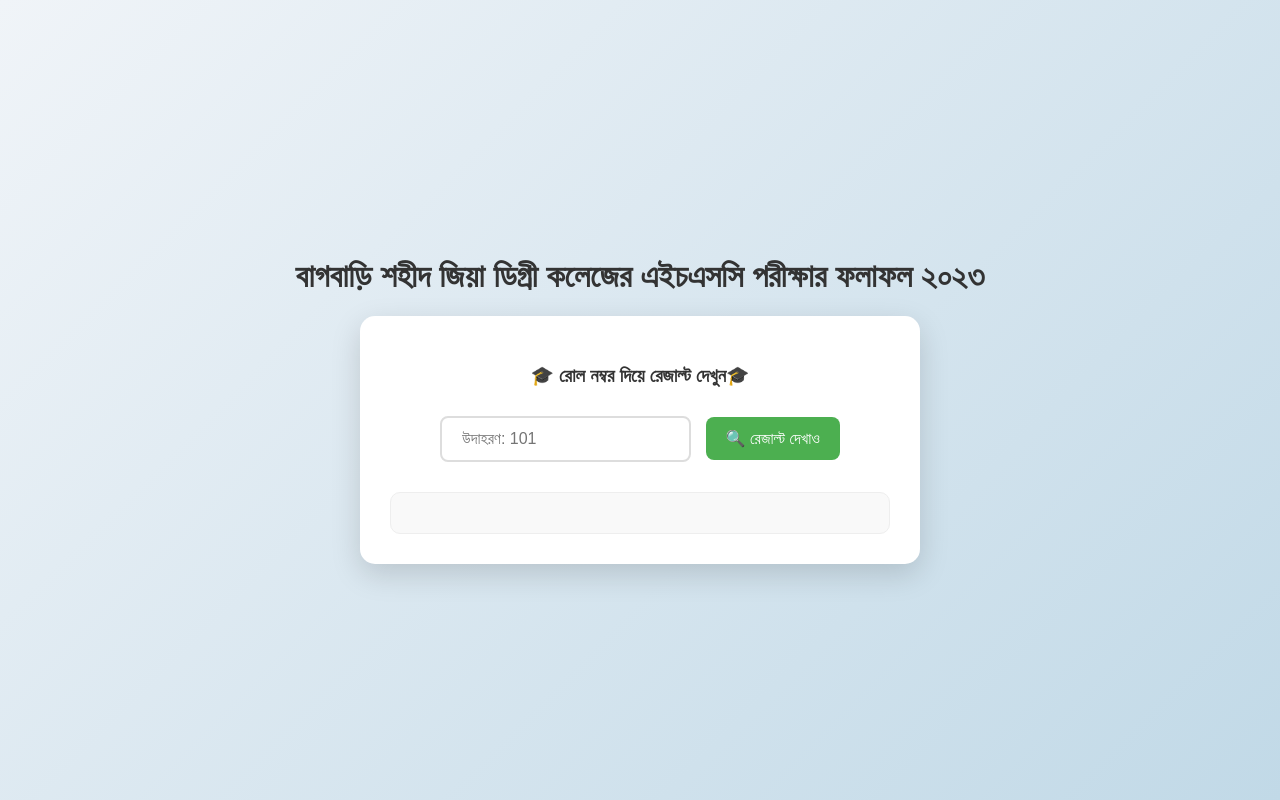
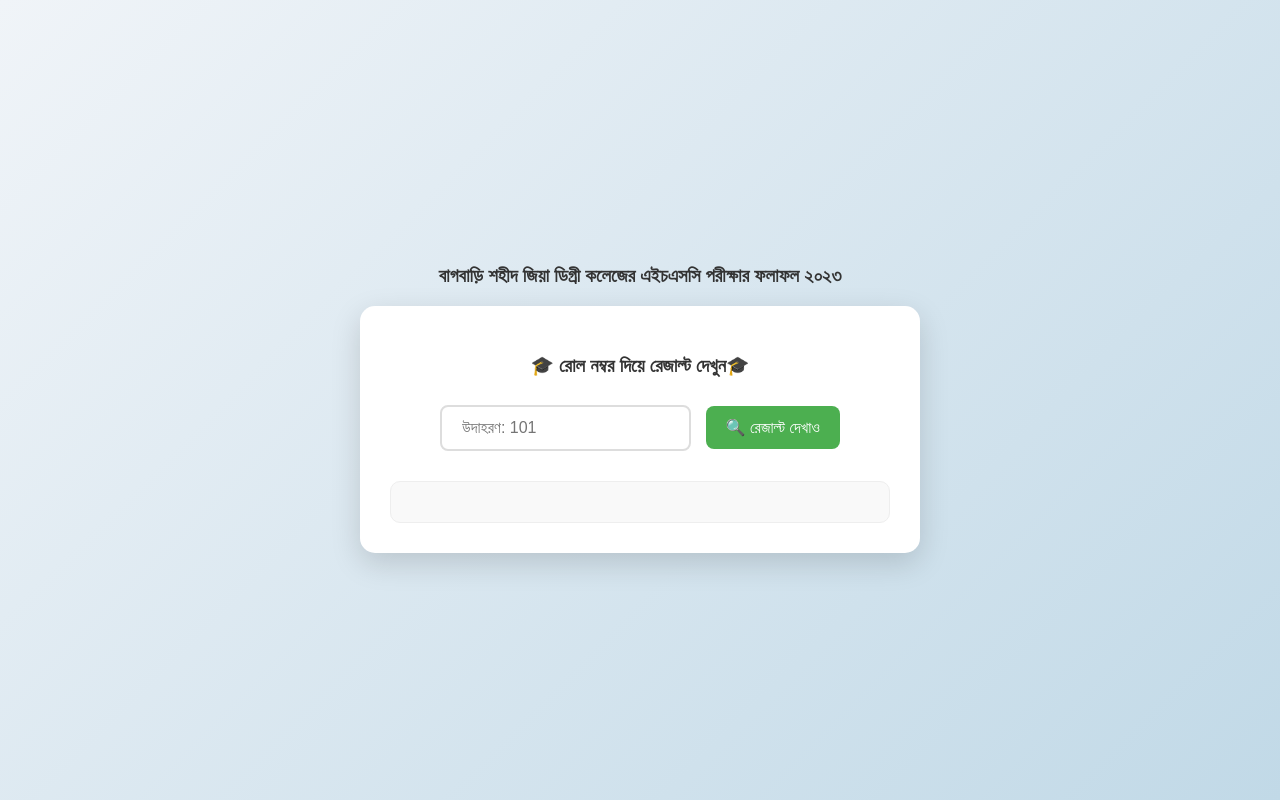
Before and after one commit to mstasmiya6200-ui/Samiul-, a plain HTML site: page result.html in a window 1280 px wide. Drawn offline with Linux system fonts and the light colour scheme.

Commit message:
Update result.html

```diff
--- a/result.html
+++ b/result.html
@@ -11,7 +11,7 @@
 
     <title>বাগবাড়ি শহীদ জিয়া ডিগ্রী কলেজের রেজাল্ট ২০২৩</title>
 <body>
-    <h1>বাগবাড়ি শহীদ জিয়া ডিগ্রী কলেজের এইচএসসি পরীক্ষার ফলাফল ২০২৩</h1>
+    <h3>বাগবাড়ি শহীদ জিয়া ডিগ্রী কলেজের এইচএসসি পরীক্ষার ফলাফল ২০২৩</h3>
   <meta charset="UTF-8">
   <title>রেজাল্ট শিট - GPA সহ</title>
   <style>
```
